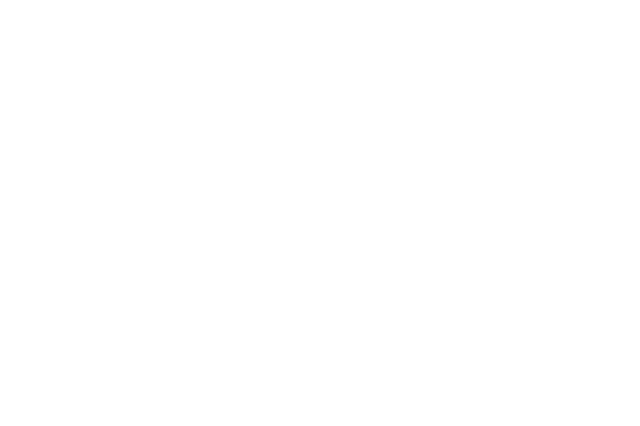
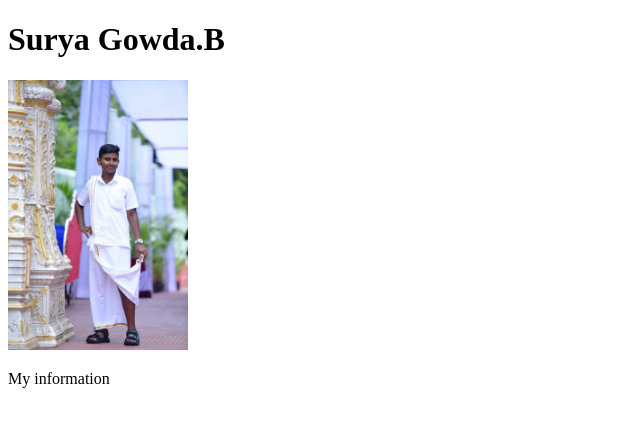
Before and after one commit to Sunmaharsu/html, a plain HTML site: page index.html in a window 1280 px wide. Shown: the whole page, without its empty margins (0-640 px from the left). Drawn offline with Linux system fonts and the light colour scheme.

Commit message:
first commit

```diff
--- a/index.html
+++ b/index.html
@@ -3,9 +3,11 @@
 <head>
     <meta charset="UTF-8">
     <meta name="viewport" content="width=device-width, initial-scale=1.0">
-    <title>Document</title>
+    <title>my first website</title>
 </head>
 <body>
-
+    <h1>Surya Gowda.B</h1>
+    <img width="180" src="surya.jpg" alt="">
+    <p>My information</p>
 </body>
 </html>
```
Also changed, not shown: surya.jpg (added).
